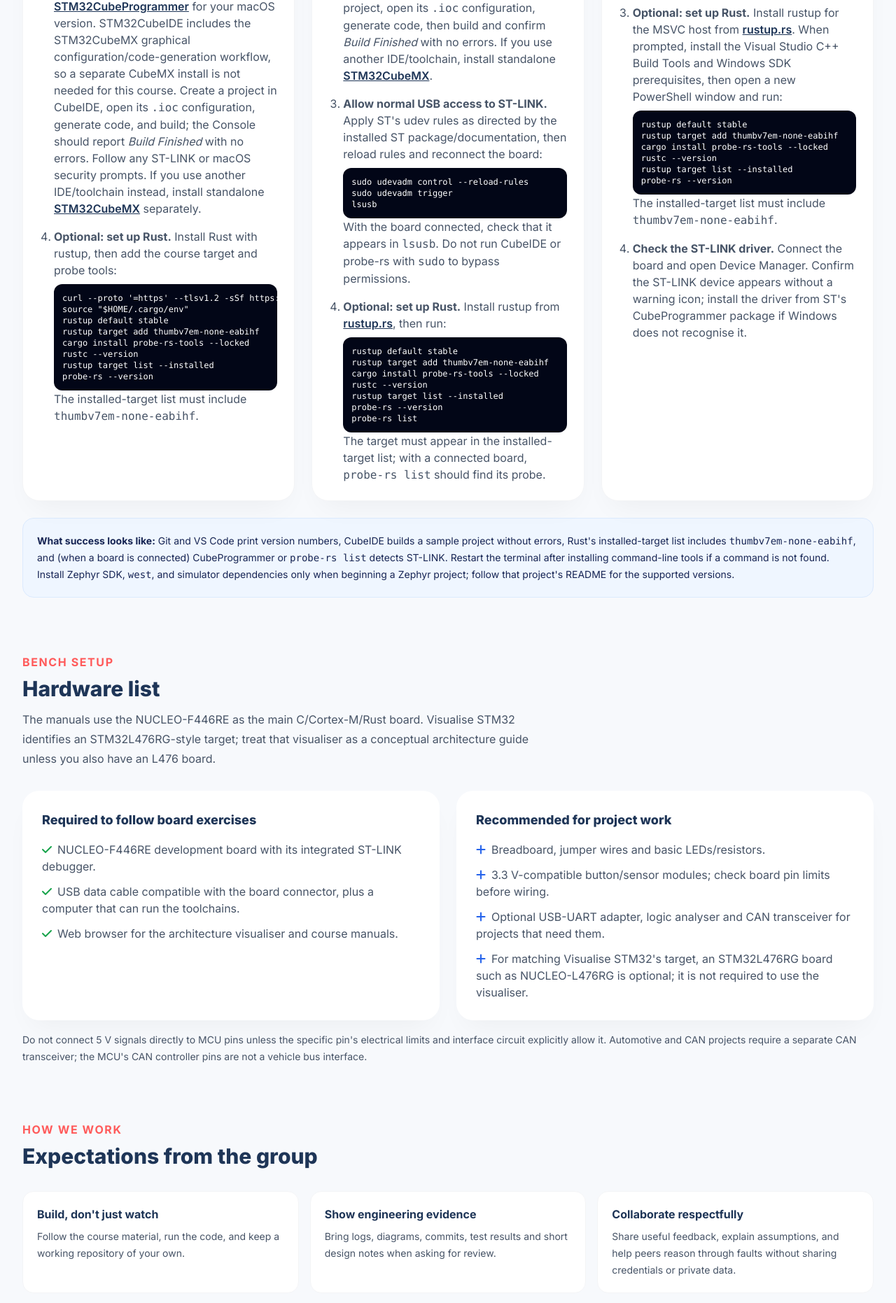
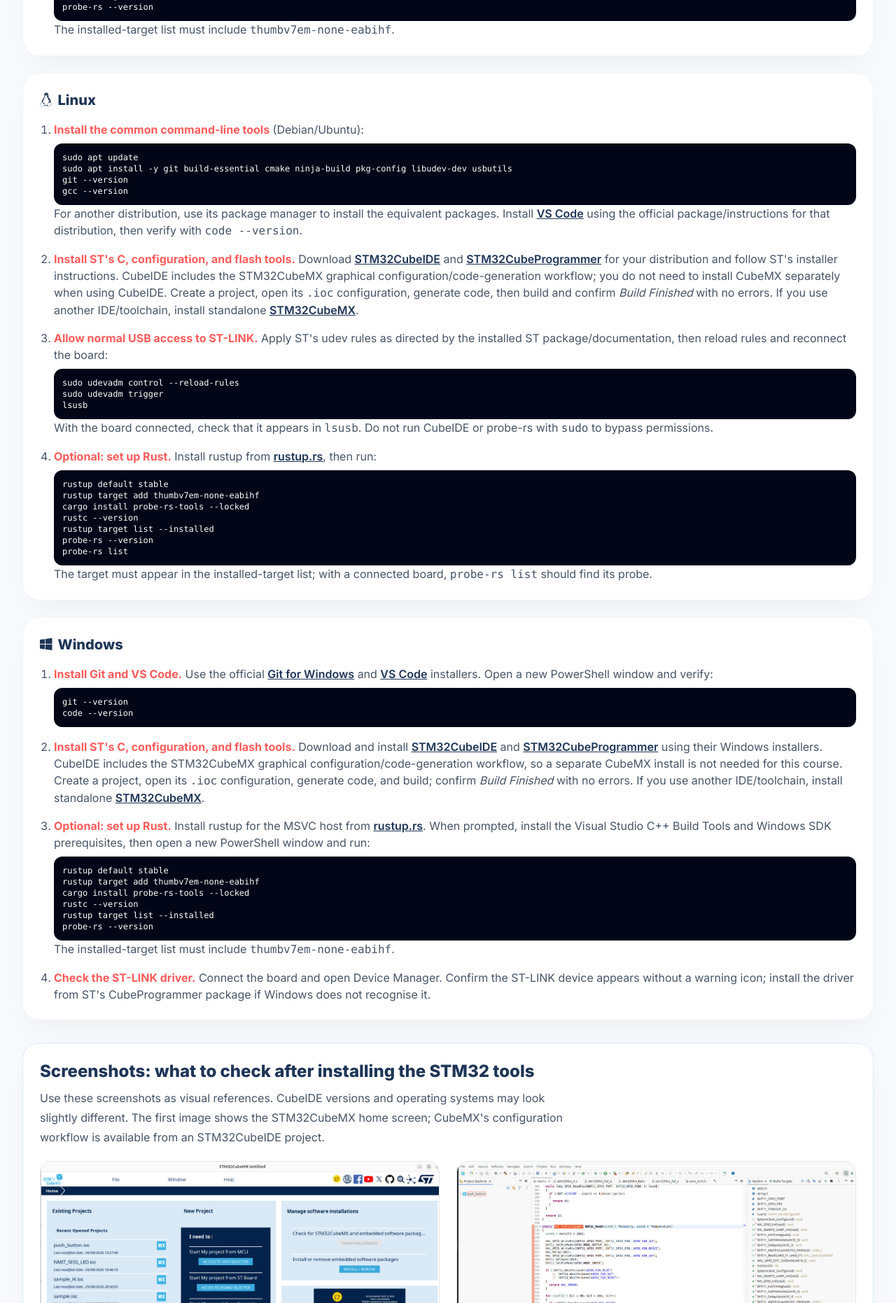
Before and after one commit to kamallearner123/acl_codeside, a Django app: page /courses/stm32-c-rust-automotive/ in a window 1280 px wide. Shown: the part 2258-4120 px from the top of the page at 70% size. Run offline with Django 5.2, Linux system fonts and the light colour scheme; data comes from the database, SQL or seed files in the repository; both versions use the stored data as it was after the commit; some libraries are stand-ins or nearby versions.

Commit message:
changed data in isntallation

```diff
--- a/courses/tests.py
+++ b/courses/tests.py
@@ -85,6 +85,9 @@ class CoursePageTests(TestCase):
         self.assertContains(response, 'Build Finished')
         self.assertContains(response, 'STM32CubeIDE includes the STM32CubeMX')
         self.assertContains(response, 'STM32CubeMX</a> separately')
+        self.assertContains(response, 'stm32cubemx-home-check.png')
+        self.assertContains(response, 'stm32cubeide-editor-check.png')
+        self.assertContains(response, 'Screenshots: what to check after installing the STM32 tools')
         self.assertContains(response, 'Automotive cybersecurity')
         self.assertContains(response, 'Zephyr + industrial automation')
         self.assertContains(response, 'Email me a verification code')
--- a/templates/courses/stm32_automotive_group.html
+++ b/templates/courses/stm32_automotive_group.html
@@ -82,22 +82,22 @@
                 <h2 id="install-heading" class="mt-2 text-3xl font-extrabold text-brand-navy">What to install</h2>
                 <p class="mt-3 leading-7 text-brand-textSecondary">Follow the steps for your operating system. The visualiser and manuals need only a modern browser; install the C or Rust toolchain when you are ready to build firmware. Commands below are run in Terminal (macOS/Linux) or PowerShell (Windows), unless noted.</p>
             </div>
-            <div class="grid gap-6 lg:grid-cols-3">
+            <div class="space-y-6">
                 <article class="rounded-3xl border border-gray-100 bg-white p-6 shadow-premium">
                     <h3 class="text-xl font-extrabold text-brand-navy"><i class="fab fa-apple mr-2" aria-hidden="true"></i>macOS</h3>
                     <ol class="mt-4 list-decimal space-y-4 pl-5 leading-6 text-brand-textSecondary">
-                        <li><strong>Install Apple's command-line tools.</strong> Open Terminal and run:
+                        <li><strong class="text-brand-coral">Install Apple's command-line tools.</strong> Open Terminal and run:
                             <pre class="mt-2 overflow-x-auto rounded-xl bg-slate-950 p-3 font-mono text-xs text-white"><code>xcode-select --install
 xcode-select -p
 git --version</code></pre>
                             Accept the installer prompt. Git should print a version; the developer directory should be printed by the second command.
                         </li>
-                        <li><strong>Install VS Code.</strong> Download it from <a class="font-semibold text-brand-navy underline" href="https://code.visualstudio.com/" target="_blank" rel="noopener noreferrer">code.visualstudio.com</a>, move it to Applications, then in VS Code open the Command Palette and run <em>Shell Command: Install 'code' command in PATH</em>. Open a new Terminal and verify:
+                        <li><strong class="text-brand-coral">Install VS Code.</strong> Download it from <a class="font-semibold text-brand-navy underline" href="https://code.visualstudio.com/" target="_blank" rel="noopener noreferrer">code.visualstudio.com</a>, move it to Applications, then in VS Code open the Command Palette and run <em>Shell Command: Install 'code' command in PATH</em>. Open a new Terminal and verify:
                             <pre class="mt-2 overflow-x-auto rounded-xl bg-slate-950 p-3 font-mono text-xs text-white"><code>code --version</code></pre>
                         </li>
-                        <li><strong>Install ST's C, configuration, and flash tools.</strong> Download and install <a class="font-semibold text-brand-navy underline" href="https://www.st.com/en/development-tools/stm32cubeide.html" target="_blank" rel="noopener noreferrer">STM32CubeIDE</a> and <a class="font-semibold text-brand-navy underline" href="https://www.st.com/en/development-tools/stm32cubeprog.html" target="_blank" rel="noopener noreferrer">STM32CubeProgrammer</a> for your macOS version. STM32CubeIDE includes the STM32CubeMX graphical configuration/code-generation workflow, so a separate CubeMX install is not needed for this course. Create a project in CubeIDE, open its <code>.ioc</code> configuration, generate code, and build; the Console should report <em>Build Finished</em> with no errors. Follow any ST-LINK or macOS security prompts. If you use another IDE/toolchain instead, install standalone <a class="font-semibold text-brand-navy underline" href="https://www.st.com/en/development-tools/stm32cubemx.html" target="_blank" rel="noopener noreferrer">STM32CubeMX</a> separately.
+                        <li><strong class="text-brand-coral">Install ST's C, configuration, and flash tools.</strong> Download and install <a class="font-semibold text-brand-navy underline" href="https://www.st.com/en/development-tools/stm32cubeide.html" target="_blank" rel="noopener noreferrer">STM32CubeIDE</a> and <a class="font-semibold text-brand-navy underline" href="https://www.st.com/en/development-tools/stm32cubeprog.html" target="_blank" rel="noopener noreferrer">STM32CubeProgrammer</a> for your macOS version. STM32CubeIDE includes the STM32CubeMX graphical configuration/code-generation workflow, so a separate CubeMX install is not needed for this course. Create a project in CubeIDE, open its <code>.ioc</code> configuration, generate code, and build; the Console should report <em>Build Finished</em> with no errors. Follow any ST-LINK or macOS security prompts. If you use another IDE/toolchain instead, install standalone <a class="font-semibold text-brand-navy underline" href="https://www.st.com/en/development-tools/stm32cubemx.html" target="_blank" rel="noopener noreferrer">STM32CubeMX</a> separately.
                         </li>
-                        <li><strong>Optional: set up Rust.</strong> Install Rust with rustup, then add the course target and probe tools:
+                        <li><strong class="text-brand-coral">Optional: set up Rust.</strong> Install Rust with rustup, then add the course target and probe tools:
                             <pre class="mt-2 overflow-x-auto rounded-xl bg-slate-950 p-3 font-mono text-xs text-white"><code>curl --proto '=https' --tlsv1.2 -sSf https://sh.rustup.rs | sh
 source "$HOME/.cargo/env"
 rustup default stable
@@ -113,22 +113,22 @@ probe-rs --version</code></pre>
                 <article class="rounded-3xl border border-gray-100 bg-white p-6 shadow-premium">
                     <h3 class="text-xl font-extrabold text-brand-navy"><i class="fab fa-linux mr-2" aria-hidden="true"></i>Linux</h3>
                     <ol class="mt-4 list-decimal space-y-4 pl-5 leading-6 text-brand-textSecondary">
-                        <li><strong>Install the common command-line tools</strong> (Debian/Ubuntu):
+                        <li><strong class="text-brand-coral">Install the common command-line tools</strong> (Debian/Ubuntu):
                             <pre class="mt-2 overflow-x-auto rounded-xl bg-slate-950 p-3 font-mono text-xs text-white"><code>sudo apt update
 sudo apt install -y git build-essential cmake ninja-build pkg-config libudev-dev usbutils
 git --version
 gcc --version</code></pre>
                             For another distribution, use its package manager to install the equivalent packages. Install <a class="font-semibold text-brand-navy underline" href="https://code.visualstudio.com/" target="_blank" rel="noopener noreferrer">VS Code</a> using the official package/instructions for that distribution, then verify with <code>code --version</code>.
                         </li>
-                        <li><strong>Install ST's C, configuration, and flash tools.</strong> Download <a class="font-semibold text-brand-navy underline" href="https://www.st.com/en/development-tools/stm32cubeide.html" target="_blank" rel="noopener noreferrer">STM32CubeIDE</a> and <a class="font-semibold text-brand-navy underline" href="https://www.st.com/en/development-tools/stm32cubeprog.html" target="_blank" rel="noopener noreferrer">STM32CubeProgrammer</a> for your distribution and follow ST's installer instructions. CubeIDE includes the STM32CubeMX graphical configuration/code-generation workflow; you do not need to install CubeMX separately when using CubeIDE. Create a project, open its <code>.ioc</code> configuration, generate code, then build and confirm <em>Build Finished</em> with no errors. If you use another IDE/toolchain, install standalone <a class="font-semibold text-brand-navy underline" href="https://www.st.com/en/development-tools/stm32cubemx.html" target="_blank" rel="noopener noreferrer">STM32CubeMX</a>.
+                        <li><strong class="text-brand-coral">Install ST's C, configuration, and flash tools.</strong> Download <a class="font-semibold text-brand-navy underline" href="https://www.st.com/en/development-tools/stm32cubeide.html" target="_blank" rel="noopener noreferrer">STM32CubeIDE</a> and <a class="font-semibold text-brand-navy underline" href="https://www.st.com/en/development-tools/stm32cubeprog.html" target="_blank" rel="noopener noreferrer">STM32CubeProgrammer</a> for your distribution and follow ST's installer instructions. CubeIDE includes the STM32CubeMX graphical configuration/code-generation workflow; you do not need to install CubeMX separately when using CubeIDE. Create a project, open its <code>.ioc</code> configuration, generate code, then build and confirm <em>Build Finished</em> with no errors. If you use another IDE/toolchain, install standalone <a class="font-semibold text-brand-navy underline" href="https://www.st.com/en/development-tools/stm32cubemx.html" target="_blank" rel="noopener noreferrer">STM32CubeMX</a>.
                         </li>
-                        <li><strong>Allow normal USB access to ST-LINK.</strong> Apply ST's udev rules as directed by the installed ST package/documentation, then reload rules and reconnect the board:
+                        <li><strong class="text-brand-coral">Allow normal USB access to ST-LINK.</strong> Apply ST's udev rules as directed by the installed ST package/documentation, then reload rules and reconnect the board:
                             <pre class="mt-2 overflow-x-auto rounded-xl bg-slate-950 p-3 font-mono text-xs text-white"><code>sudo udevadm control --reload-rules
 sudo udevadm trigger
 lsusb</code></pre>
                             With the board connected, check that it appears in <code>lsusb</code>. Do not run CubeIDE or probe-rs with <code>sudo</code> to bypass permissions.
                         </li>
-                        <li><strong>Optional: set up Rust.</strong> Install rustup from <a class="font-semibold text-brand-navy underline" href="https://rustup.rs/" target="_blank" rel="noopener noreferrer">rustup.rs</a>, then run:
+                        <li><strong class="text-brand-coral">Optional: set up Rust.</strong> Install rustup from <a class="font-semibold text-brand-navy underline" href="https://rustup.rs/" target="_blank" rel="noopener noreferrer">rustup.rs</a>, then run:
                             <pre class="mt-2 overflow-x-auto rounded-xl bg-slate-950 p-3 font-mono text-xs text-white"><code>rustup default stable
 rustup target add thumbv7em-none-eabihf
 cargo install probe-rs-tools --locked
@@ -143,13 +143,13 @@ probe-rs list</code></pre>
                 <article class="rounded-3xl border border-gray-100 bg-white p-6 shadow-premium">
                     <h3 class="text-xl font-extrabold text-brand-navy"><i class="fab fa-windows mr-2" aria-hidden="true"></i>Windows</h3>
                     <ol class="mt-4 list-decimal space-y-4 pl-5 leading-6 text-brand-textSecondary">
-                        <li><strong>Install Git and VS Code.</strong> Use the official <a class="font-semibold text-brand-navy underline" href="https://git-scm.com/download/win" target="_blank" rel="noopener noreferrer">Git for Windows</a> and <a class="font-semibold text-brand-navy underline" href="https://code.visualstudio.com/" target="_blank" rel="noopener noreferrer">VS Code</a> installers. Open a new PowerShell window and verify:
+                        <li><strong class="text-brand-coral">Install Git and VS Code.</strong> Use the official <a class="font-semibold text-brand-navy underline" href="https://git-scm.com/download/win" target="_blank" rel="noopener noreferrer">Git for Windows</a> and <a class="font-semibold text-brand-navy underline" href="https://code.visualstudio.com/" target="_blank" rel="noopener noreferrer">VS Code</a> installers. Open a new PowerShell window and verify:
                             <pre class="mt-2 overflow-x-auto rounded-xl bg-slate-950 p-3 font-mono text-xs text-white"><code>git --version
 code --version</code></pre>
                         </li>
-                        <li><strong>Install ST's C, configuration, and flash tools.</strong> Download and install <a class="font-semibold text-brand-navy underline" href="https://www.st.com/en/development-tools/stm32cubeide.html" target="_blank" rel="noopener noreferrer">STM32CubeIDE</a> and <a class="font-semibold text-brand-navy underline" href="https://www.st.com/en/development-tools/stm32cubeprog.html" target="_blank" rel="noopener noreferrer">STM32CubeProgrammer</a> using their Windows installers. CubeIDE includes the STM32CubeMX graphical configuration/code-generation workflow, so a separate CubeMX install is not needed for this course. Create a project, open its <code>.ioc</code> configuration, generate code, and build; confirm <em>Build Finished</em> with no errors. If you use another IDE/toolchain, install standalone <a class="font-semibold text-brand-navy underline" href="https://www.st.com/en/development-tools/stm32cubemx.html" target="_blank" rel="noopener noreferrer">STM32CubeMX</a>.
+                        <li><strong class="text-brand-coral">Install ST's C, configuration, and flash tools.</strong> Download and install <a class="font-semibold text-brand-navy underline" href="https://www.st.com/en/development-tools/stm32cubeide.html" target="_blank" rel="noopener noreferrer">STM32CubeIDE</a> and <a class="font-semibold text-brand-navy underline" href="https://www.st.com/en/development-tools/stm32cubeprog.html" target="_blank" rel="noopener noreferrer">STM32CubeProgrammer</a> using their Windows installers. CubeIDE includes the STM32CubeMX graphical configuration/code-generation workflow, so a separate CubeMX install is not needed for this course. Create a project, open its <code>.ioc</code> configuration, generate code, and build; confirm <em>Build Finished</em> with no errors. If you use another IDE/toolchain, install standalone <a class="font-semibold text-brand-navy underline" href="https://www.st.com/en/development-tools/stm32cubemx.html" target="_blank" rel="noopener noreferrer">STM32CubeMX</a>.
                         </li>
-                        <li><strong>Optional: set up Rust.</strong> Install rustup for the MSVC host from <a class="font-semibold text-brand-navy underline" href="https://rustup.rs/" target="_blank" rel="noopener noreferrer">rustup.rs</a>. When prompted, install the Visual Studio C++ Build Tools and Windows SDK prerequisites, then open a new PowerShell window and run:
+                        <li><strong class="text-brand-coral">Optional: set up Rust.</strong> Install rustup for the MSVC host from <a class="font-semibold text-brand-navy underline" href="https://rustup.rs/" target="_blank" rel="noopener noreferrer">rustup.rs</a>. When prompted, install the Visual Studio C++ Build Tools and Windows SDK prerequisites, then open a new PowerShell window and run:
                             <pre class="mt-2 overflow-x-auto rounded-xl bg-slate-950 p-3 font-mono text-xs text-white"><code>rustup default stable
 rustup target add thumbv7em-none-eabihf
 cargo install probe-rs-tools --locked
@@ -158,13 +158,33 @@ rustup target list --installed
 probe-rs --version</code></pre>
                             The installed-target list must include <code>thumbv7em-none-eabihf</code>.
                         </li>
-                        <li><strong>Check the ST-LINK driver.</strong> Connect the board and open Device Manager. Confirm the ST-LINK device appears without a warning icon; install the driver from ST's CubeProgrammer package if Windows does not recognise it.
+                        <li><strong class="text-brand-coral">Check the ST-LINK driver.</strong> Connect the board and open Device Manager. Confirm the ST-LINK device appears without a warning icon; install the driver from ST's CubeProgrammer package if Windows does not recognise it.
                         </li>
                     </ol>
                 </article>
             </div>
+            <section class="mt-8 rounded-3xl border border-blue-100 bg-white p-6 shadow-premium" aria-labelledby="ide-screenshots-heading">
+                <div class="mb-5 max-w-3xl">
+                    <h3 id="ide-screenshots-heading" class="text-2xl font-extrabold text-brand-navy">Screenshots: what to check after installing the STM32 tools</h3>
+                    <p class="mt-2 leading-7 text-brand-textSecondary">Use these screenshots as visual references. CubeIDE versions and operating systems may look slightly different. The first image shows the STM32CubeMX home screen; CubeMX's configuration workflow is available from an STM32CubeIDE project.</p>
+                </div>
+                <div class="grid gap-6 lg:grid-cols-2">
+                    <figure class="overflow-hidden rounded-2xl border border-gray-200 bg-slate-50">
+                        <img src="{% static 'img/stm32cubemx-home-check.png' %}" alt="STM32CubeMX home screen showing Existing Projects, New Project, and software installation options" class="h-auto w-full" loading="lazy">
+                        <figcaption class="p-4 text-sm leading-6 text-brand-textSecondary">
+                            <strong class="text-brand-coral">Check 1 — CubeMX opens:</strong> confirm the window offers <strong class="text-brand-navy">New Project</strong> or an MCU/board selector. If using CubeIDE, start an STM32 project and open its <code>.ioc</code> file to reach the pinout and peripheral configuration view.
+                        </figcaption>
+                    </figure>
+                    <figure class="overflow-hidden rounded-2xl border border-gray-200 bg-slate-50">
+                        <img src="{% static 'img/stm32cubeide-editor-check.png' %}" alt="STM32CubeIDE workspace showing Project Explorer, a C source editor, Outline, Console, and Build Analyzer panes" class="h-auto w-full" loading="lazy">
+                        <figcaption class="p-4 text-sm leading-6 text-brand-textSecondary">
+                            <strong class="text-brand-coral">Check 2 — CubeIDE opens a project:</strong> look for <strong class="text-brand-navy">Project Explorer</strong>, a C editor, and the Console/Build Analyzer. Build the project (<kbd>Ctrl</kbd>+<kbd>B</kbd> on Windows/Linux or <kbd>Cmd</kbd>+<kbd>B</kbd> on macOS); the Console should finish with <strong class="text-brand-navy">Build Finished</strong> and no errors.
+                        </figcaption>
+                    </figure>
+                </div>
+            </section>
             <div class="mt-6 rounded-2xl border border-blue-100 bg-blue-50 p-5 text-sm leading-6 text-blue-950">
-                <strong>What success looks like:</strong> Git and VS Code print version numbers, CubeIDE builds a sample project without errors, Rust's installed-target list includes <code>thumbv7em-none-eabihf</code>, and (when a board is connected) CubeProgrammer or <code>probe-rs list</code> detects ST-LINK. Restart the terminal after installing command-line tools if a command is not found. Install Zephyr SDK, <code>west</code>, and simulator dependencies only when beginning a Zephyr project; follow that project's README for the supported versions.
+                <strong class="text-brand-coral">What success looks like:</strong> Git and VS Code print version numbers, CubeIDE builds a sample project without errors, Rust's installed-target list includes <code>thumbv7em-none-eabihf</code>, and (when a board is connected) CubeProgrammer or <code>probe-rs list</code> detects ST-LINK. Restart the terminal after installing command-line tools if a command is not found. Install Zephyr SDK, <code>west</code>, and simulator dependencies only when beginning a Zephyr project; follow that project's README for the supported versions.
             </div>
         </section>
 
```
Also changed, not shown: db.sqlite3, static/img/stm32cubeide-editor-check.png (added), static/img/stm32cubemx-home-check.png (added).
